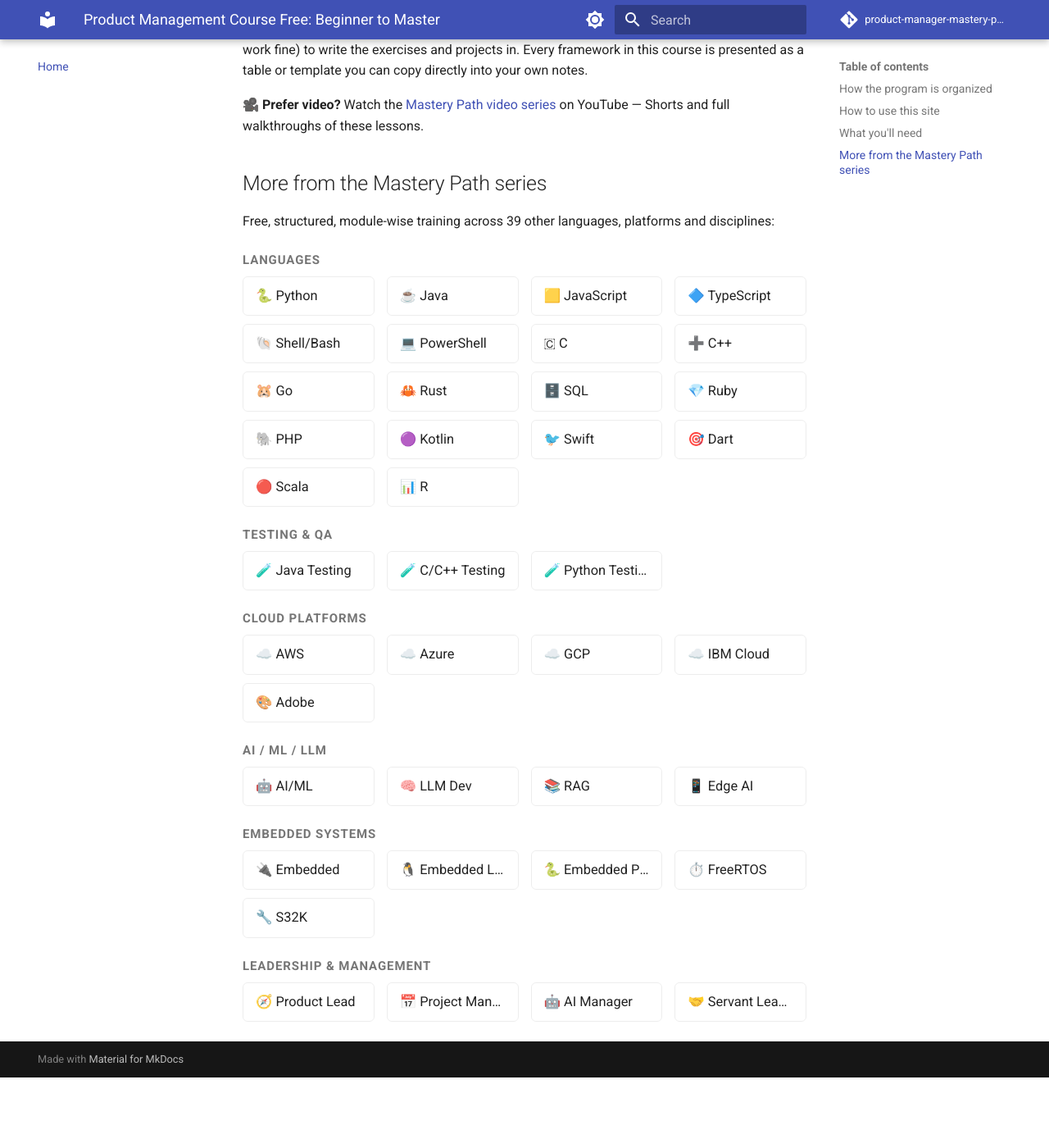
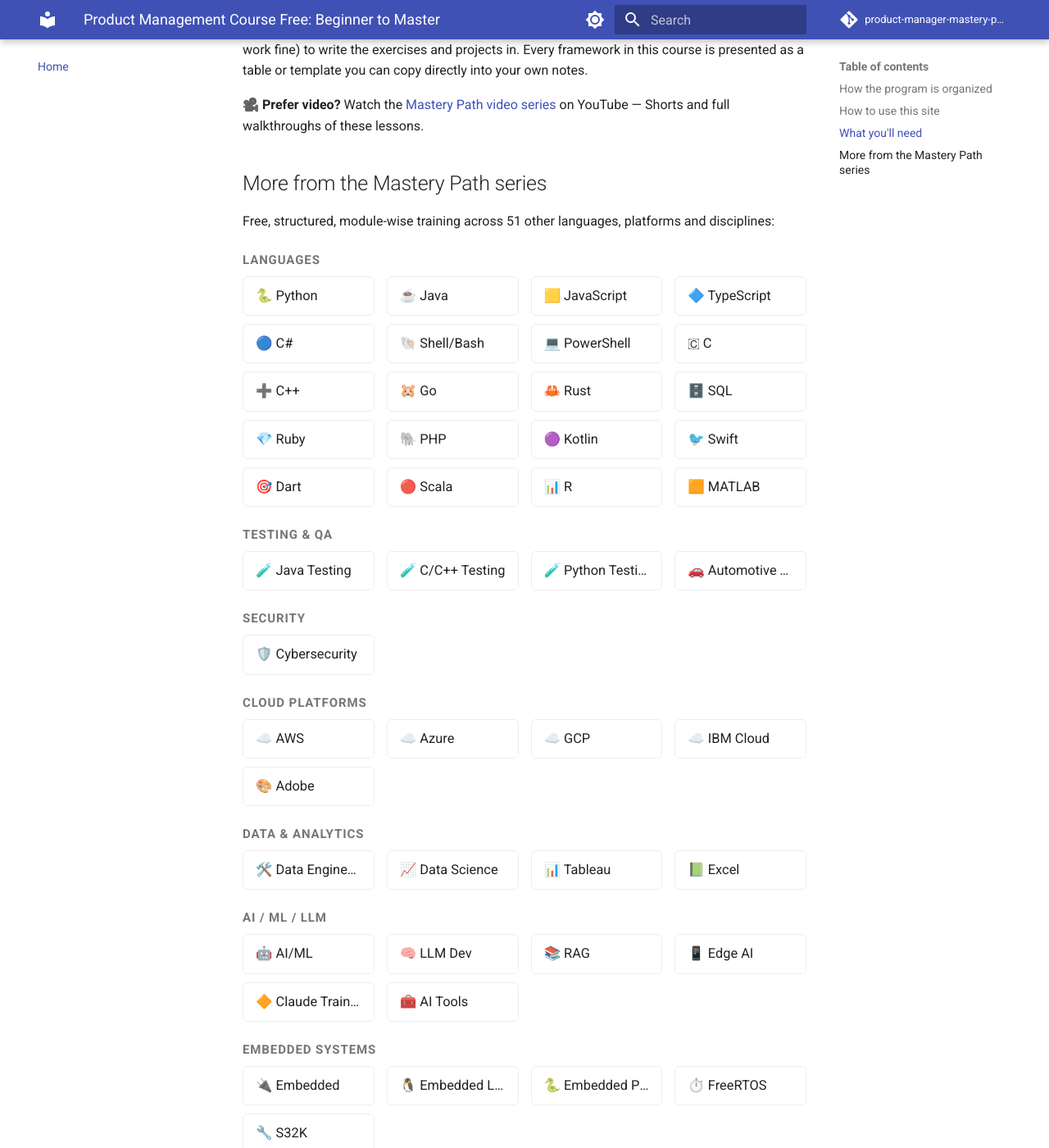
Before and after one commit to SIGILIPELLI/product-manager-mastery-path, an MkDocs documentation site: the page built from docs/index.md, in a window 1280 px wide and 1400 px high, scrolled down 1206 px. Shown: the whole window at 82% size. Built offline with MkDocs 1.6.1 and Material for MkDocs 9.7.7, drawn with Linux system fonts in a browser that asks for light colours; comment, search, counter and statistics services are not loaded; before the commit the page ends 2520 px from its top, so only the background shows below that; some of the changed text lies outside the part shown.

Commit message:
Rebuild cross-link grid: add 10 new sites + Data & Analytics / Professional Skills categories
Co-Authored-By: Claude Opus 5 <noreply@anthropic.com>

```diff
--- a/docs/index.md
+++ b/docs/index.md
@@ -48,7 +48,7 @@ directly into your own notes.
 
 ## More from the Mastery Path series
 
-Free, structured, module-wise training across 39 other languages, platforms and disciplines:
+Free, structured, module-wise training across 51 other languages, platforms and disciplines:
 
 <div class="mastery-grid-wrap">
 <p class="mastery-grid-category">Languages</p>
@@ -57,6 +57,7 @@ Free, structured, module-wise training across 39 other languages, platforms and
   <a href="https://sigilipelli.github.io/java-mastery-path/">☕ Java</a>
   <a href="https://sigilipelli.github.io/javascript-mastery-path/">🟨 JavaScript</a>
   <a href="https://sigilipelli.github.io/typescript-mastery-path/">🔷 TypeScript</a>
+  <a href="https://sigilipelli.github.io/csharp-mastery-path/">🔵 C#</a>
   <a href="https://sigilipelli.github.io/shell-mastery-path/">🐚 Shell/Bash</a>
   <a href="https://sigilipelli.github.io/powershell-mastery-path/">💻 PowerShell</a>
   <a href="https://sigilipelli.github.io/c-mastery-path/">🇨 C</a>
@@ -71,12 +72,18 @@ Free, structured, module-wise training across 39 other languages, platforms and
   <a href="https://sigilipelli.github.io/dart-mastery-path/">🎯 Dart</a>
   <a href="https://sigilipelli.github.io/scala-mastery-path/">🔴 Scala</a>
   <a href="https://sigilipelli.github.io/r-mastery-path/">📊 R</a>
+  <a href="https://sigilipelli.github.io/matlab-mastery-path/">🟧 MATLAB</a>
 </div>
 <p class="mastery-grid-category">Testing & QA</p>
 <div class="mastery-grid">
   <a href="https://sigilipelli.github.io/java-testing-mastery-path/">🧪 Java Testing</a>
   <a href="https://sigilipelli.github.io/cpp-testing-mastery-path/">🧪 C/C++ Testing</a>
   <a href="https://sigilipelli.github.io/python-testing-mastery-path/">🧪 Python Testing</a>
+  <a href="https://sigilipelli.github.io/automotive-testing-mastery-path/">🚗 Automotive Testing</a>
+</div>
+<p class="mastery-grid-category">Security</p>
+<div class="mastery-grid">
+  <a href="https://sigilipelli.github.io/cybersecurity-mastery-path/">🛡️ Cybersecurity</a>
 </div>
 <p class="mastery-grid-category">Cloud Platforms</p>
 <div class="mastery-grid">
@@ -86,12 +93,21 @@ Free, structured, module-wise training across 39 other languages, platforms and
   <a href="https://sigilipelli.github.io/ibm-cloud-mastery-path/">☁️ IBM Cloud</a>
   <a href="https://sigilipelli.github.io/adobe-mastery-path/">🎨 Adobe</a>
 </div>
+<p class="mastery-grid-category">Data & Analytics</p>
+<div class="mastery-grid">
+  <a href="https://sigilipelli.github.io/data-engineering-mastery-path/">🛠️ Data Engineering</a>
+  <a href="https://sigilipelli.github.io/data-science-mastery-path/">📈 Data Science</a>
+  <a href="https://sigilipelli.github.io/tableau-mastery-path/">📊 Tableau</a>
+  <a href="https://sigilipelli.github.io/excel-mastery-path/">📗 Excel</a>
+</div>
 <p class="mastery-grid-category">AI / ML / LLM</p>
 <div class="mastery-grid">
   <a href="https://sigilipelli.github.io/ai-ml-mastery-path/">🤖 AI/ML</a>
   <a href="https://sigilipelli.github.io/llm-dev-mastery-path/">🧠 LLM Dev</a>
   <a href="https://sigilipelli.github.io/rag-mastery-path/">📚 RAG</a>
   <a href="https://sigilipelli.github.io/edge-ai-mastery-path/">📱 Edge AI</a>
+  <a href="https://sigilipelli.github.io/claude-training-mastery-path/">🔶 Claude Training</a>
+  <a href="https://sigilipelli.github.io/ai-tools-mastery-path/">🧰 AI Tools</a>
 </div>
 <p class="mastery-grid-category">Embedded Systems</p>
 <div class="mastery-grid">
@@ -108,4 +124,9 @@ Free, structured, module-wise training across 39 other languages, platforms and
   <a href="https://sigilipelli.github.io/ai-manager-mastery-path/">🤖 AI Manager</a>
   <a href="https://sigilipelli.github.io/servant-leadership-mastery-path/">🤝 Servant Leadership</a>
 </div>
+<p class="mastery-grid-category">Professional Skills</p>
+<div class="mastery-grid">
+  <a href="https://sigilipelli.github.io/english-fluency-mastery-path/">🗣️ English Fluency & IELTS</a>
+  <a href="https://sigilipelli.github.io/workday-mastery-path/">🧑‍💼 Workday</a>
 </div>
+</div>
```
